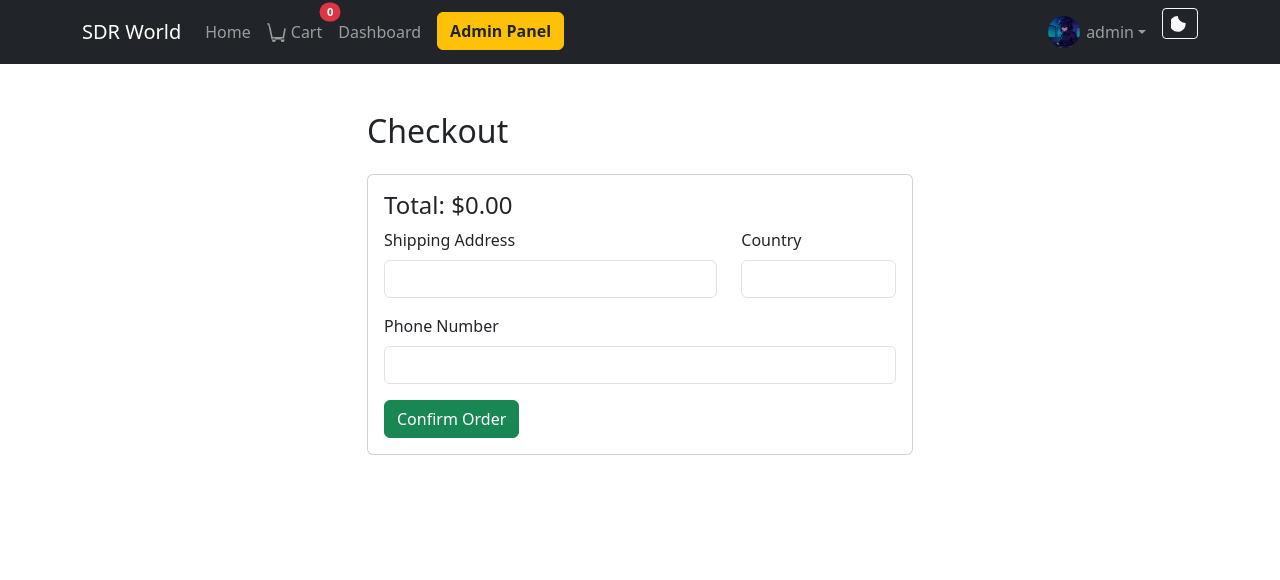
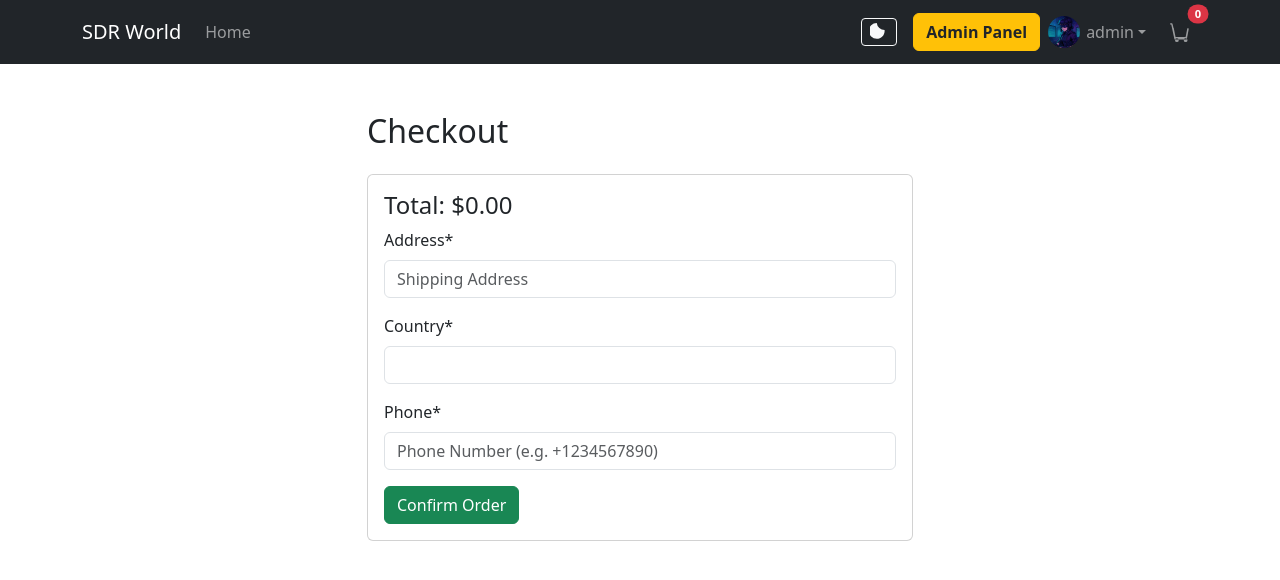
Before and after one commit to YannisPatsios/Final-Project-IP, a Django app: page /cart/checkout/ in a window 1280 px wide. Shown: the top 580 px of the page. Run offline with Django 4.2, Linux system fonts and the light colour scheme; a user stored in the database is signed in; data comes from the database, SQL or seed files in the repository; both versions use the stored data as it was after the commit; data that the repository does not hold is empty; some libraries are stand-ins or nearby versions.

Commit message:
fixed validation form issues for checkout

```diff
--- /dev/null
+++ b/cart/forms.py
@@ -0,0 +1,15 @@
+from django import forms
+from django_countries.fields import CountryField
+from django_countries.widgets import CountrySelectWidget
+
+class CheckoutForm(forms.Form):
+    address = forms.CharField(max_length=255, required=True, widget=forms.TextInput(attrs={'placeholder': 'Shipping Address', 'class': 'form-control'}))
+    country = CountryField().formfield(widget=CountrySelectWidget(attrs={'class': 'form-select'}), required=True)
+    phone = forms.CharField(max_length=32, required=True, widget=forms.TextInput(attrs={'placeholder': 'Phone Number (e.g. +1234567890)', 'class': 'form-control'}))
+
+    def clean_phone(self):
+        phone = self.cleaned_data['phone']
+        import re
+        if not re.fullmatch(r'\+?\d{7,15}', phone):
+            raise forms.ValidationError('Enter a valid phone number with country code, numbers only.')
+        return phone
--- a/cart/views.py
+++ b/cart/views.py
@@ -3,6 +3,7 @@ from django.http import JsonResponse
 from django.contrib.auth.decorators import login_required
 from .models import CartItem, Order, OrderItem
 from products.models import Product
+from .forms import CheckoutForm
 
 @login_required
 def cart_view(request):
@@ -55,24 +56,26 @@ def checkout(request):
     cart_items = CartItem.objects.filter(user=request.user)
     total = sum(item.product.price * item.quantity for item in cart_items)
     if request.method == 'POST':
-        address = request.POST.get('address', '').strip()
-        phone = request.POST.get('phone', '').strip()
-        country = request.POST.get('country', '').strip()
-        # Only use the fields that exist on the model
-        order = Order.objects.create(
-            user=request.user,
-            total=total,
-            address=address,
-            phone=phone,
-            country=country
-        )
-        for item in cart_items:
-            OrderItem.objects.create(
-                order=order,
-                product=item.product,
-                quantity=item.quantity,
-                price=item.product.price
+        form = CheckoutForm(request.POST)
+        if form.is_valid():
+            order = Order.objects.create(
+                user=request.user,
+                total=total,
+                address=form.cleaned_data['address'],
+                phone=form.cleaned_data['phone'],
+                country=form.cleaned_data['country']
             )
-        cart_items.delete()
-        return render(request, 'cart/checkout.html', {'total': total, 'success': True, 'order': order})
-    return render(request, 'cart/checkout.html', {'total': total, 'success': False})
+            for item in cart_items:
+                OrderItem.objects.create(
+                    order=order,
+                    product=item.product,
+                    quantity=item.quantity,
+                    price=item.product.price
+                )
+            cart_items.delete()
+            return render(request, 'cart/checkout.html', {'total': total, 'success': True, 'order': order})
+        else:
+            return render(request, 'cart/checkout.html', {'total': total, 'success': False, 'form': form})
+    else:
+        form = CheckoutForm()
+    return render(request, 'cart/checkout.html', {'total': total, 'success': False, 'form': form})
--- a/templates/base.html
+++ b/templates/base.html
@@ -82,26 +82,21 @@
             <div class="collapse navbar-collapse" id="navbarNav">
                 <ul class="navbar-nav me-auto mb-2 mb-lg-0">
                     <li class="nav-item"><a class="nav-link" href="/">Home</a></li>
-                    <li class="nav-item">
-                        <a class="nav-link d-flex align-items-center position-relative" href="{% url 'cart_view' %}">
-                            <svg xmlns="http://www.w3.org/2000/svg" width="20" height="20" fill="currentColor" class="bi bi-cart" viewBox="0 0 16 16" style="margin-right: 4px;">
-                                <path d="M0 1.5A.5.5 0 0 1 .5 1h1a.5.5 0 0 1 .485.379L2.89 5H14.5a.5.5 0 0 1 .491.592l-1.5 8A.5.5 0 0 1 13 14H4a.5.5 0 0 1-.491-.408L1.01 2H.5a.5.5 0 0 1-.5-.5zm3.14 4l1.25 6.25A.5.5 0 0 0 4.86 12h7.28a.5.5 0 0 0 .49-.625L13.86 5H3.14zM5.5 16a1.5 1.5 0 1 0 0-3 1.5 1.5 0 0 0 0 3zm7 0a1.5 1.5 0 1 0 0-3 1.5 1.5 0 0 0 0 3z"/>
+                </ul>
+                <ul class="navbar-nav mb-2 mb-lg-0 align-items-center w-100 justify-content-end">
+                    <li class="nav-item me-2">
+                        <button id="darkModeToggle" class="btn btn-outline-light btn-sm" title="Toggle dark mode" style="display: flex; align-items: center; justify-content: center;">
+                            <svg id="darkModeIcon" xmlns="http://www.w3.org/2000/svg" width="18" height="18" fill="currentColor" class="bi bi-moon" viewBox="0 0 16 16">
+                                <path d="M6 0a7 7 0 0 0 0 14c3.866 0 7-3.134 7-7 0-.265-.015-.527-.045-.785A6.978 6.978 0 0 1 6 0z"/>
                             </svg>
-                            <span id="cart-count-badge" class="position-absolute top-0 start-100 translate-middle badge rounded-pill bg-danger" style="font-size: 0.7rem; min-width: 18px;">{{ cart_count }}</span>
-                            Cart
-                        </a>
+                        </button>
                     </li>
                     {% if user.is_authenticated %}
-                        <li class="nav-item"><a class="nav-link" href="{% url 'dashboard_home' %}">Dashboard</a></li>
                         {% if user.is_staff or user.is_superuser %}
                             <li class="nav-item">
                                 <a class="btn btn-warning ms-2" href="{% url 'admin_dashboard' %}" style="color: #212529; font-weight: 600;">Admin Panel</a>
                             </li>
                         {% endif %}
-                    {% endif %}
-                </ul>
-                <ul class="navbar-nav mb-2 mb-lg-0">
-                    {% if user.is_authenticated %}
                         <li class="nav-item dropdown">
                             <a class="nav-link dropdown-toggle d-flex align-items-center" href="#" id="navbarDropdown" role="button" data-bs-toggle="dropdown" aria-expanded="false">
                                 {% if user.userprofile.avatar and user.userprofile.avatar.name %}
@@ -112,22 +107,31 @@
                                 {{ user.username }}
                             </a>
                             <ul class="dropdown-menu dropdown-menu-end" aria-labelledby="navbarDropdown">
-                                <li><a class="dropdown-item" href="{% url 'profile_edit' %}">Edit Profile</a></li>
-                                <li><hr class="dropdown-divider"></li>
-                                <li><a class="dropdown-item" href="{% url 'logout' %}">Logout</a></li>
+                                <li><a class="dropdown-item text-center" href="{% url 'dashboard_home' %}">Dashboard</a></li>
+                                <li><a class="dropdown-item text-center" href="{% url 'profile_edit' %}">Edit Profile</a></li>
+                                <li><a class="dropdown-item text-center" href="{% url 'logout' %}">Logout</a></li>
                             </ul>
+                        </li>
+                        <li class="nav-item ms-2">
+                            <a class="nav-link d-flex align-items-center position-relative justify-content-center" href="{% url 'cart_view' %}">
+                                <svg xmlns="http://www.w3.org/2000/svg" width="20" height="20" fill="currentColor" class="bi bi-cart" viewBox="0 0 16 16">
+                                    <path d="M0 1.5A.5.5 0 0 1 .5 1h1a.5.5 0 0 1 .485.379L2.89 5H14.5a.5.5 0 0 1 .491.592l-1.5 8A.5.5 0 0 1 13 14H4a.5.5 0 0 1-.491-.408L1.01 2H.5a.5.5 0 0 1-.5-.5zm3.14 4l1.25 6.25A.5.5 0 0 0 4.86 12h7.28a.5.5 0 0 0 .49-.625L13.86 5H3.14zM5.5 16a1.5 1.5 0 1 0 0-3 1.5 1.5 0 0 0 0 3zm7 0a1.5 1.5 0 1 0 0-3 1.5 1.5 0 0 0 0 3z"/>
+                                </svg>
+                                <span id="cart-count-badge" class="position-absolute top-0 start-100 translate-middle badge rounded-pill bg-danger" style="font-size: 0.7rem; min-width: 18px;">{{ cart_count }}</span>
+                            </a>
                         </li>
                     {% else %}
                         <li class="nav-item"><a class="nav-link" href="{% url 'login' %}">Login</a></li>
                         <li class="nav-item"><a class="nav-link" href="{% url 'register' %}">Register</a></li>
+                        <li class="nav-item ms-2">
+                            <a class="nav-link d-flex align-items-center position-relative justify-content-center" href="{% url 'cart_view' %}">
+                                <svg xmlns="http://www.w3.org/2000/svg" width="20" height="20" fill="currentColor" class="bi bi-cart" viewBox="0 0 16 16">
+                                    <path d="M0 1.5A.5.5 0 0 1 .5 1h1a.5.5 0 0 1 .485.379L2.89 5H14.5a.5.5 0 0 1 .491.592l-1.5 8A.5.5 0 0 1 13 14H4a.5.5 0 0 1-.491-.408L1.01 2H.5a.5.5 0 0 1-.5-.5zm3.14 4l1.25 6.25A.5.5 0 0 0 4.86 12h7.28a.5.5 0 0 0 .49-.625L13.86 5H3.14zM5.5 16a1.5 1.5 0 1 0 0-3 1.5 1.5 0 0 0 0 3zm7 0a1.5 1.5 0 1 0 0-3 1.5 1.5 0 0 0 0 3z"/>
+                                </svg>
+                                <span id="cart-count-badge" class="position-absolute top-0 start-100 translate-middle badge rounded-pill bg-danger" style="font-size: 0.7rem; min-width: 18px;">{{ cart_count }}</span>
+                            </a>
+                        </li>
                     {% endif %}
-                    <li class="nav-item ms-2">
-                        <button id="darkModeToggle" class="btn btn-outline-light btn-sm" title="Toggle dark mode">
-                            <svg xmlns="http://www.w3.org/2000/svg" width="18" height="18" fill="currentColor" class="bi bi-moon" viewBox="0 0 16 16">
-                                <path d="M6 0a7 7 0 0 0 0 14c3.866 0 7-3.134 7-7 0-.265-.015-.527-.045-.785A6.978 6.978 0 0 1 6 0z"/>
-                            </svg>
-                        </button>
-                    </li>
                 </ul>
             </div>
         </div>
@@ -140,9 +144,11 @@
         if (on) {
             document.body.classList.add('dark-mode');
             localStorage.setItem('darkMode', 'on');
+            document.getElementById('darkModeIcon').innerHTML = '<path d="M12 6a6 6 0 1 1-6 6c0-.265.015-.527.045-.785A6.978 6.978 0 0 0 12 6z"/>';
         } else {
             document.body.classList.remove('dark-mode');
             localStorage.setItem('darkMode', 'off');
+            document.getElementById('darkModeIcon').innerHTML = '<path d="M6 0a7 7 0 0 0 0 14c3.866 0 7-3.134 7-7 0-.265-.015-.527-.045-.785A6.978 6.978 0 0 1 6 0z"/>';
         }
     }
     document.getElementById('darkModeToggle').addEventListener('click', function() {
@@ -151,6 +157,9 @@
     // On page load, set dark mode if previously chosen
     if (localStorage.getItem('darkMode') === 'on') {
         document.body.classList.add('dark-mode');
+        document.getElementById('darkModeIcon').innerHTML = '<path d="M12 6a6 6 0 1 1-6 6c0-.265.015-.527.045-.785A6.978 6.978 0 0 0 12 6z"/>';
+    } else {
+        document.getElementById('darkModeIcon').innerHTML = '<path d="M6 0a7 7 0 0 0 0 14c3.866 0 7-3.134 7-7 0-.265-.015-.527-.045-.785A6.978 6.978 0 0 1 6 0z"/>';
     }
     </script>
 </body>
--- a/templates/cart/checkout.html
+++ b/templates/cart/checkout.html
@@ -20,20 +20,8 @@
                     {% else %}
                         <form method="post">
                             {% csrf_token %}
-                            <div class="mb-3 row">
-                                <div class="col-md-8">
-                                    <label for="address" class="form-label">Shipping Address</label>
-                                    <input type="text" class="form-control" id="address" name="address" required>
-                                </div>
-                                <div class="col-md-4">
-                                    <label for="country" class="form-label">Country</label>
-                                    <input type="text" class="form-control" id="country" name="country" required>
-                                </div>
-                            </div>
-                            <div class="mb-3">
-                                <label for="phone" class="form-label">Phone Number</label>
-                                <input type="text" class="form-control" id="phone" name="phone" required>
-                            </div>
+                            {% load crispy_forms_tags %}
+                            {{ form|crispy }}
                             <button type="submit" class="btn btn-success">Confirm Order</button>
                         </form>
                     {% endif %}
```
Also changed, not shown: db.sqlite3.
